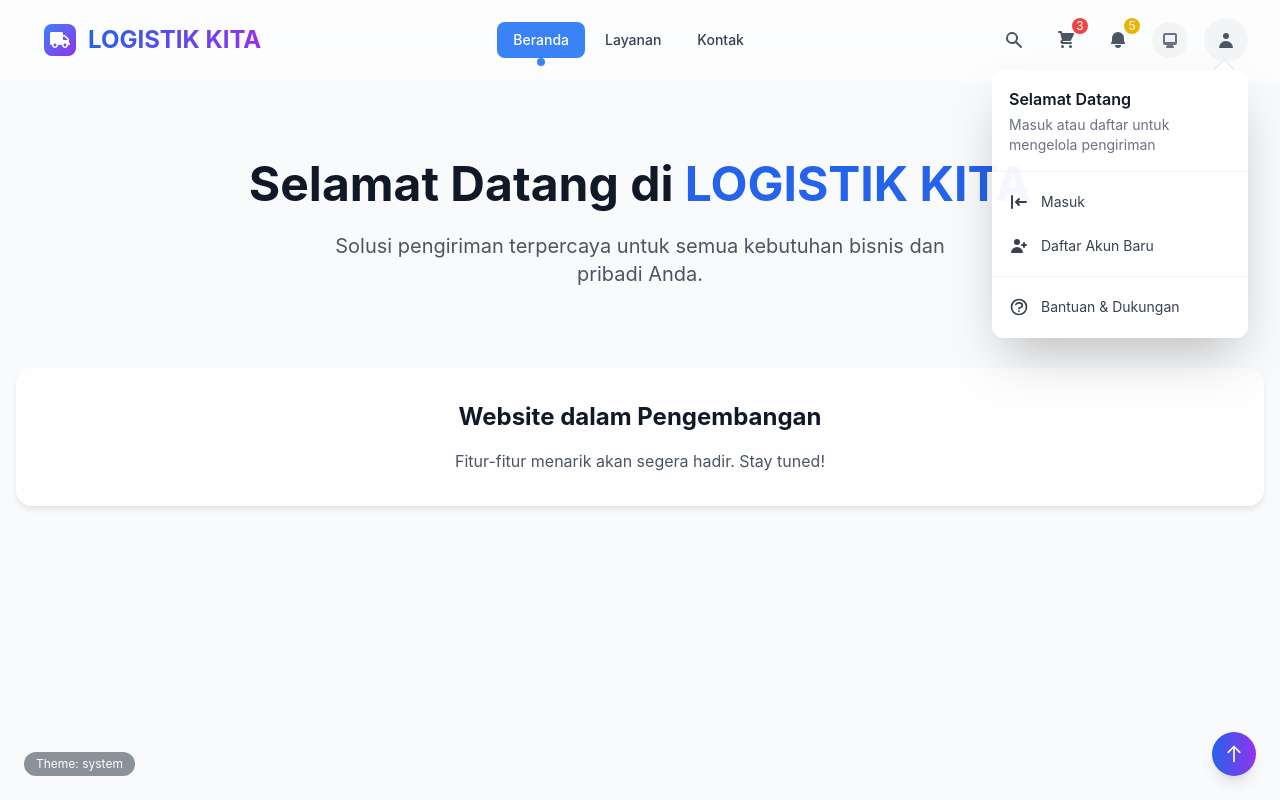
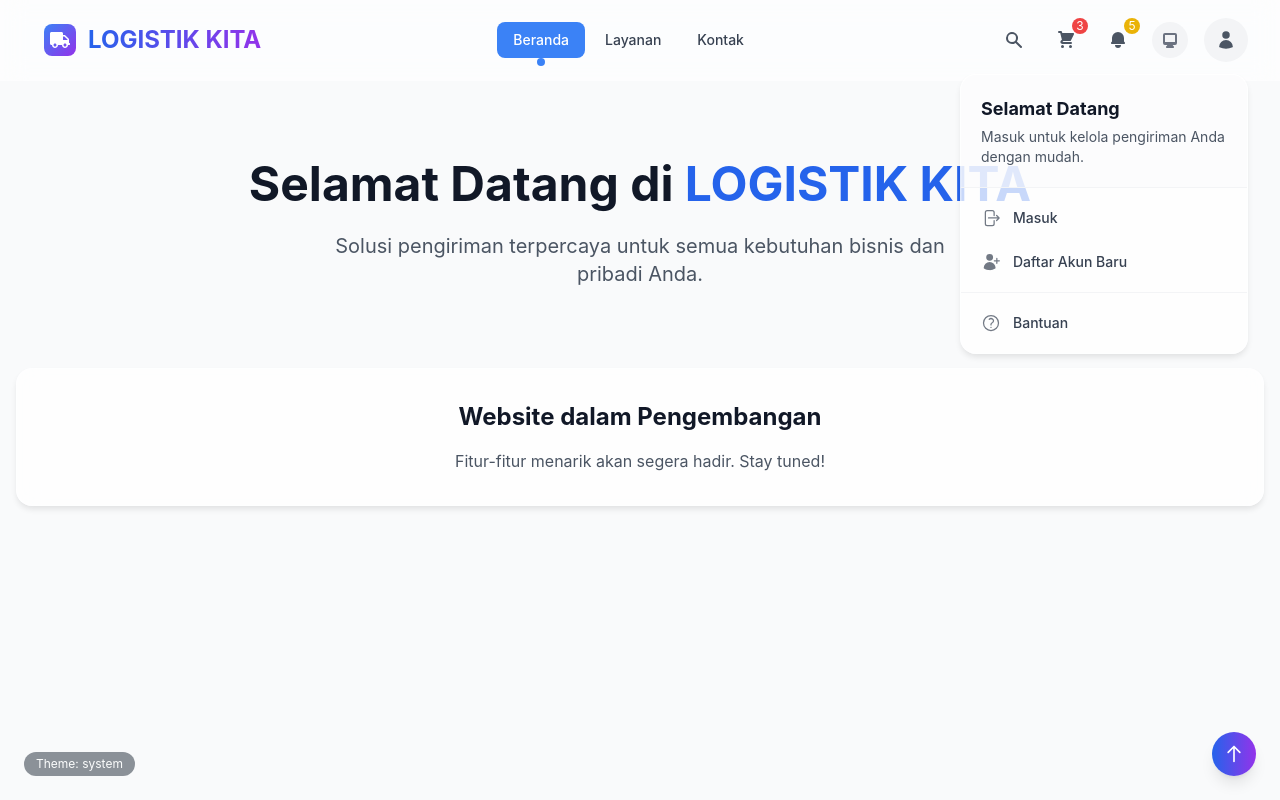
Before and after one commit to Logistikkita-4/Logistikkita-4, a React (Create React App) app in the folder frontend/: page / in a window 1280 px wide. Both pictures are taken after a click on the button 1226 px from the left and 40 px from the top of the page. Shown: the top 800 px of the page. Built offline with nearby package versions, Linux system fonts and the light colour scheme; no server answers.

Commit message:
Update UserMenu.jsx

```diff
--- a/frontend/src/components/layout/UserMenu.jsx
+++ b/frontend/src/components/layout/UserMenu.jsx
@@ -1,10 +1,5 @@
 /**
- * User Menu Component untuk authentication
- * Features:
- * - Dropdown menu untuk user actions
- * - Profile display
- * - Login/Register buttons
- * - Glass effect styling
+ * User Menu Component - OPTIMIZED FOR DARK MODE
  */
 
 import React, { useState, useEffect, useRef } from 'react';
@@ -14,26 +9,23 @@ import {
   HiUser,
   HiCog,
   HiLogout,
-  HiLogin,
-  HiUserAdd,
+  HiArrowRightOnRectangle, // Updated to Hi2
+  HiUserPlus, // Updated to Hi2
   HiChevronDown,
   HiOutlineBell,
   HiOutlineCreditCard,
   HiOutlineQuestionMarkCircle
-} from 'react-icons/hi';
+} from 'react-icons/hi2'; // Menggunakan Hi2 untuk konsistensi icon
 
 const UserMenu = ({ isOpen, onToggle, onClose }) => {
   const [isAuthenticated, setIsAuthenticated] = useState(false);
   const [user, setUser] = useState(null);
   const menuRef = useRef(null);
 
-  // Simulasi user state (nanti integrate dengan auth context)
   useEffect(() => {
-    // Cek apakah user sudah login
     const token = localStorage.getItem('auth_token');
     if (token) {
       setIsAuthenticated(true);
-      // Fetch user data dari API
       setUser({
         name: 'John Doe',
         email: 'john@example.com',
@@ -43,21 +35,16 @@ const UserMenu = ({ isOpen, onToggle, onClose }) => {
     }
   }, []);
 
-  // Handle click outside
   useEffect(() => {
     const handleClickOutside = (event) => {
       if (menuRef.current && !menuRef.current.contains(event.target)) {
         onClose();
       }
     };
-
     if (isOpen) {
       document.addEventListener('mousedown', handleClickOutside);
     }
-
-    return () => {
-      document.removeEventListener('mousedown', handleClickOutside);
-    };
+    return () => document.removeEventListener('mousedown', handleClickOutside);
   }, [isOpen, onClose]);
 
   const handleLogout = () => {
@@ -65,43 +52,24 @@ const UserMenu = ({ isOpen, onToggle, onClose }) => {
     setIsAuthenticated(false);
     setUser(null);
     onClose();
-    // Redirect ke home page
     window.location.href = '/';
   };
 
   return (
     <div className="relative" ref={menuRef}>
-      {/* User Avatar/Button */}
+      {/* User Trigger Button */}
       <button
         onClick={onToggle}
-        className={`
-          flex items-center space-x-2 p-1.5 rounded-full
-          ${isOpen
-            ? 'bg-gray-100 dark:bg-gray-800'
-            : 'hover:bg-gray-100 dark:hover:bg-gray-800'
-          }
-          transition-colors duration-200
-        `}
-        aria-label="User menu"
+        className={`flex items-center space-x-2 p-1.5 rounded-full transition-colors duration-200 ${
+          isOpen ? 'bg-gray-100 dark:bg-gray-800' : 'hover:bg-gray-100 dark:hover:bg-gray-800'
+        }`}
       >
         {isAuthenticated && user ? (
           <>
-            {user.avatar ? (
-              <img
-                src={user.avatar}
-                alt={user.name}
-                className="h-8 w-8 rounded-full object-cover ring-2 ring-blue-500"
-              />
-            ) : (
-              <div className="h-8 w-8 rounded-full bg-gradient-to-br from-blue-500 to-purple-600 flex items-center justify-center">
-                <span className="text-white font-semibold text-sm">
-                  {user.name.charAt(0)}
-                </span>
-              </div>
-            )}
-            <HiChevronDown className={`h-4 w-4 transition-transform ${
-              isOpen ? 'rotate-180' : ''
-            }`} />
+            <div className="h-8 w-8 rounded-full bg-gradient-to-br from-blue-500 to-purple-600 flex items-center justify-center border-2 border-white dark:border-gray-700">
+              <span className="text-white font-bold text-sm">{user.name.charAt(0)}</span>
+            </div>
+            <HiChevronDown className={`h-4 w-4 text-gray-600 dark:text-gray-300 transition-transform ${isOpen ? 'rotate-180' : ''}`} />
           </>
         ) : (
           <div className="p-1.5 rounded-full bg-gray-100 dark:bg-gray-800">
@@ -110,156 +78,55 @@ const UserMenu = ({ isOpen, onToggle, onClose }) => {
         )}
       </button>
 
-      {/* Dropdown Menu */}
       <AnimatePresence>
         {isOpen && (
           <motion.div
-            initial={{ opacity: 0, y: -10 }}
+            initial={{ opacity: 0, y: 10 }}
             animate={{ opacity: 1, y: 0 }}
-            exit={{ opacity: 0, y: -10 }}
-            transition={{ duration: 0.2 }}
-            className="absolute right-0 mt-2 w-64 z-50"
+            exit={{ opacity: 0, y: 10 }}
+            className="absolute right-0 mt-3 w-72 z-50 px-2 sm:px-0"
           >
-            {/* Arrow pointer */}
-            <div className="absolute -top-2 right-4">
-              <div className="w-4 h-4 bg-white dark:bg-gray-800 rotate-45 border-t border-l border-gray-200 dark:border-gray-700"></div>
-            </div>
+            {/* Menu Container */}
+            <div className="rounded-2xl shadow-2xl overflow-hidden glass-card border border-white/20 dark:border-gray-700/50 bg-white/95 dark:bg-gray-900/95 backdrop-blur-xl">
 
-            {/* Menu Content */}
-            <div
-              className="rounded-xl shadow-2xl overflow-hidden"
-              style={{
-                background: 'rgba(255, 255, 255, 0.95)',
-                backdropFilter: 'blur(20px)',
-                WebkitBackdropFilter: 'blur(20px)',
-                border: '1px solid rgba(255, 255, 255, 0.2)',
-              }}
-            >
               {isAuthenticated ? (
                 <>
-                  {/* User Info Section */}
-                  <div className="p-4 border-b border-gray-100 dark:border-gray-800">
+                  {/* Info User - Dark Mode Fixed */}
+                  <div className="p-5 border-b border-gray-100 dark:border-gray-800 bg-gray-50/50 dark:bg-gray-800/30">
                     <div className="flex items-center space-x-3">
-                      {user.avatar ? (
-                        <img
-                          src={user.avatar}
-                          alt={user.name}
-                          className="h-12 w-12 rounded-full object-cover ring-2 ring-blue-500"
-                        />
-                      ) : (
-                        <div className="h-12 w-12 rounded-full bg-gradient-to-br from-blue-500 to-purple-600 flex items-center justify-center">
-                          <span className="text-white font-semibold text-lg">
-                            {user.name.charAt(0)}
-                          </span>
-                        </div>
-                      )}
-                      <div>
-                        <h3 className="font-semibold text-gray-900 dark:text-white">
-                          {user.name}
-                        </h3>
-                        <p className="text-sm text-gray-500 dark:text-gray-400">
-                          {user.email}
-                        </p>
-                        <span className="inline-block mt-1 px-2 py-0.5 text-xs font-medium bg-blue-100 text-blue-800 dark:bg-blue-900/30 dark:text-blue-300 rounded-full">
-                          {user.role}
-                        </span>
+                      <div className="h-12 w-12 rounded-full bg-blue-600 flex items-center justify-center text-white text-xl font-bold">
+                        {user.name.charAt(0)}
+                      </div>
+                      <div className="overflow-hidden">
+                        <h3 className="font-bold text-gray-900 dark:text-white truncate">{user.name}</h3>
+                        <p className="text-xs text-gray-500 dark:text-gray-400 truncate">{user.email}</p>
                       </div>
                     </div>
                   </div>
 
-                  {/* Menu Items untuk logged in user */}
                   <div className="py-2">
-                    <Link
-                      to="/dashboard"
-                      className="flex items-center px-4 py-3 text-sm text-gray-700 dark:text-gray-300 hover:bg-gray-50 dark:hover:bg-gray-800/50"
-                      onClick={onClose}
-                    >
-                      <HiUser className="h-5 w-5 mr-3" />
-                      Dashboard Saya
-                    </Link>
-
-                    <Link
-                      to="/shipments"
-                      className="flex items-center px-4 py-3 text-sm text-gray-700 dark:text-gray-300 hover:bg-gray-50 dark:hover:bg-gray-800/50"
-                      onClick={onClose}
-                    >
-                      <HiOutlineCreditCard className="h-5 w-5 mr-3" />
-                      Pengiriman Saya
-                    </Link>
-
-                    <Link
-                      to="/notifications"
-                      className="flex items-center px-4 py-3 text-sm text-gray-700 dark:text-gray-300 hover:bg-gray-50 dark:hover:bg-gray-800/50"
-                      onClick={onClose}
-                    >
-                      <HiOutlineBell className="h-5 w-5 mr-3" />
-                      Notifikasi
-                      <span className="ml-auto bg-red-500 text-white text-xs px-2 py-0.5 rounded-full">
-                        3
-                      </span>
-                    </Link>
-
-                    <Link
-                      to="/settings"
-                      className="flex items-center px-4 py-3 text-sm text-gray-700 dark:text-gray-300 hover:bg-gray-50 dark:hover:bg-gray-800/50"
-                      onClick={onClose}
-                    >
-                      <HiCog className="h-5 w-5 mr-3" />
-                      Pengaturan Akun
-                    </Link>
-
+                    <UserMenuItem to="/dashboard" icon={<HiUser />} label="Dashboard Saya" onClose={onClose} />
+                    <UserMenuItem to="/shipments" icon={<HiOutlineCreditCard />} label="Pengiriman" onClose={onClose} />
+                    <UserMenuItem to="/notifications" icon={<HiOutlineBell />} label="Notifikasi" badge="3" onClose={onClose} />
                     <div className="border-t border-gray-100 dark:border-gray-800 my-2"></div>
-
-                    <button
-                      onClick={handleLogout}
-                      className="flex items-center w-full px-4 py-3 text-sm text-red-600 dark:text-red-400 hover:bg-red-50 dark:hover:bg-red-900/20"
-                    >
-                      <HiLogout className="h-5 w-5 mr-3" />
-                      Keluar
+                    <button onClick={handleLogout} className="flex items-center w-full px-5 py-3 text-sm font-semibold text-red-600 dark:text-red-400 hover:bg-red-50 dark:hover:bg-red-900/20 transition-colors">
+                      <HiLogout className="h-5 w-5 mr-3" /> Keluar
                     </button>
                   </div>
                 </>
               ) : (
-                /* Menu Items untuk guest user */
+                /* Guest View - Dark Mode Fixed */
                 <>
-                  <div className="p-4 border-b border-gray-100 dark:border-gray-800">
-                    <h3 className="font-semibold text-gray-900 dark:text-white">
-                      Selamat Datang
-                    </h3>
-                    <p className="text-sm text-gray-500 dark:text-gray-400 mt-1">
-                      Masuk atau daftar untuk mengelola pengiriman
-                    </p>
+                  <div className="p-5 border-b border-gray-100 dark:border-gray-800 bg-gray-50/50 dark:bg-gray-800/30">
+                    <h3 className="font-bold text-gray-900 dark:text-white text-lg">Selamat Datang</h3>
+                    <p className="text-sm text-gray-600 dark:text-gray-300 mt-1">Masuk untuk kelola pengiriman Anda dengan mudah.</p>
                   </div>
 
                   <div className="py-2">
-                    <Link
-                      to="/login"
-                      className="flex items-center px-4 py-3 text-sm text-gray-700 dark:text-gray-300 hover:bg-gray-50 dark:hover:bg-gray-800/50"
-                      onClick={onClose}
-                    >
-                      <HiLogin className="h-5 w-5 mr-3" />
-                      Masuk
-                    </Link>
-
-                    <Link
-                      to="/register"
-                      className="flex items-center px-4 py-3 text-sm text-gray-700 dark:text-gray-300 hover:bg-gray-50 dark:hover:bg-gray-800/50"
-                      onClick={onClose}
-                    >
-                      <HiUserAdd className="h-5 w-5 mr-3" />
-                      Daftar Akun Baru
-                    </Link>
-
+                    <UserMenuItem to="/login" icon={<HiArrowRightOnRectangle />} label="Masuk" onClose={onClose} />
+                    <UserMenuItem to="/register" icon={<HiUserPlus />} label="Daftar Akun Baru" onClose={onClose} />
                     <div className="border-t border-gray-100 dark:border-gray-800 my-2"></div>
-
-                    <Link
-                      to="/help"
-                      className="flex items-center px-4 py-3 text-sm text-gray-700 dark:text-gray-300 hover:bg-gray-50 dark:hover:bg-gray-800/50"
-                      onClick={onClose}
-                    >
-                      <HiOutlineQuestionMarkCircle className="h-5 w-5 mr-3" />
-                      Bantuan & Dukungan
-                    </Link>
+                    <UserMenuItem to="/help" icon={<HiOutlineQuestionMarkCircle />} label="Bantuan" onClose={onClose} />
                   </div>
                 </>
               )}
@@ -271,4 +138,17 @@ const UserMenu = ({ isOpen, onToggle, onClose }) => {
   );
 };
 
+// Helper component untuk item menu agar kodingan bersih
+const UserMenuItem = ({ to, icon, label, badge, onClose }) => (
+  <Link
+    to={to}
+    onClick={onClose}
+    className="flex items-center px-5 py-3 text-sm font-medium text-gray-700 dark:text-gray-200 hover:bg-blue-50 dark:hover:bg-blue-900/20 hover:text-blue-600 dark:hover:text-blue-400 transition-colors"
+  >
+    <span className="text-xl mr-3 opacity-70">{icon}</span>
+    <span className="flex-1">{label}</span>
+    {badge && <span className="ml-auto bg-blue-600 text-white text-[10px] px-2 py-0.5 rounded-full">{badge}</span>}
+  </Link>
+);
+
 export default UserMenu;
```
